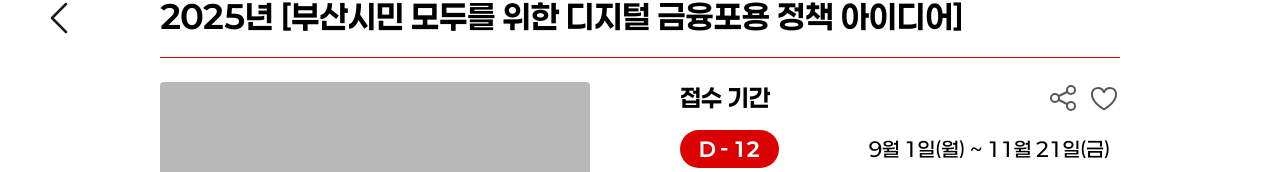
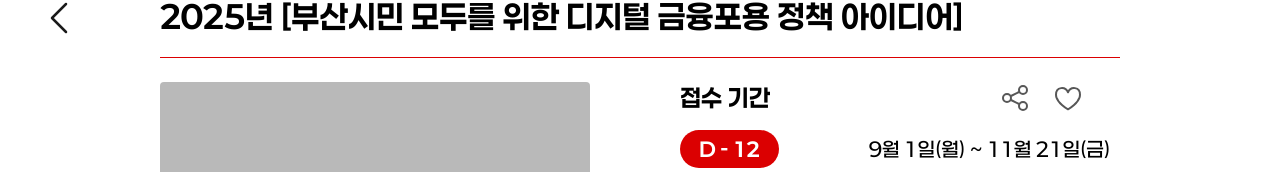
Before and after one commit to ITA-team5-unanimous/iDear-FE, a Next.js app: page /contest/detail in a window 1280 px wide. Shown: the part 157-329 px from the top of the page. Built offline with nearby package versions, Linux system fonts and the light colour scheme.

Commit message:
feat: 좋아요 버튼 클릭 시 하트 상태 토글 기능 구현 (#13)

```diff
--- a/src/app/contest/detail/page.tsx
+++ b/src/app/contest/detail/page.tsx
@@ -5,16 +5,21 @@ import DefaultImage from '@/assets/default/default-image.svg';
 import ChevronLeft from '@/assets/chevrons/chevron-left.svg';
 import Share from '@/assets/contest/share.svg';
 import LikeIcon from '@/assets/main/like-icon.svg';
+import FilledLikeIcon from '@/assets/main/filled-like.svg';
 import {DayBadge} from '@/components/contest/DayBadge';
 import GlobalButton from '@/components/buttons/GlobalButton';
+import {useState} from 'react';
 
 export default function ContestDetailPage() {
   const contest = mockContestDetail[0];
+
+  const [isLiked, setIsLiked] = useState<boolean>(false);
 
   const handleShareClick = () => {
     console.log('공유 버튼 클릭');
   };
   const handleLikeClick = () => {
+    setIsLiked(!isLiked);
     console.log('좋아요 클릭');
   };
   const handleGoSiteClick = () => {
@@ -40,12 +45,12 @@ export default function ContestDetailPage() {
         </div>
 
         <section className='flex w-full flex-col gap-9'>
-          <div className='absolute top-6 right-0 flex flex-row items-center gap-3'>
+          <div className='absolute top-6 right-9 flex flex-row items-center gap-6'>
             <button onClick={handleShareClick} aria-label='공유 버튼'>
               <Share />
             </button>
             <button onClick={handleLikeClick} aria-label='좋아요 버튼'>
-              <LikeIcon />
+              {isLiked ? <FilledLikeIcon /> : <LikeIcon />}
             </button>
           </div>
 
```
